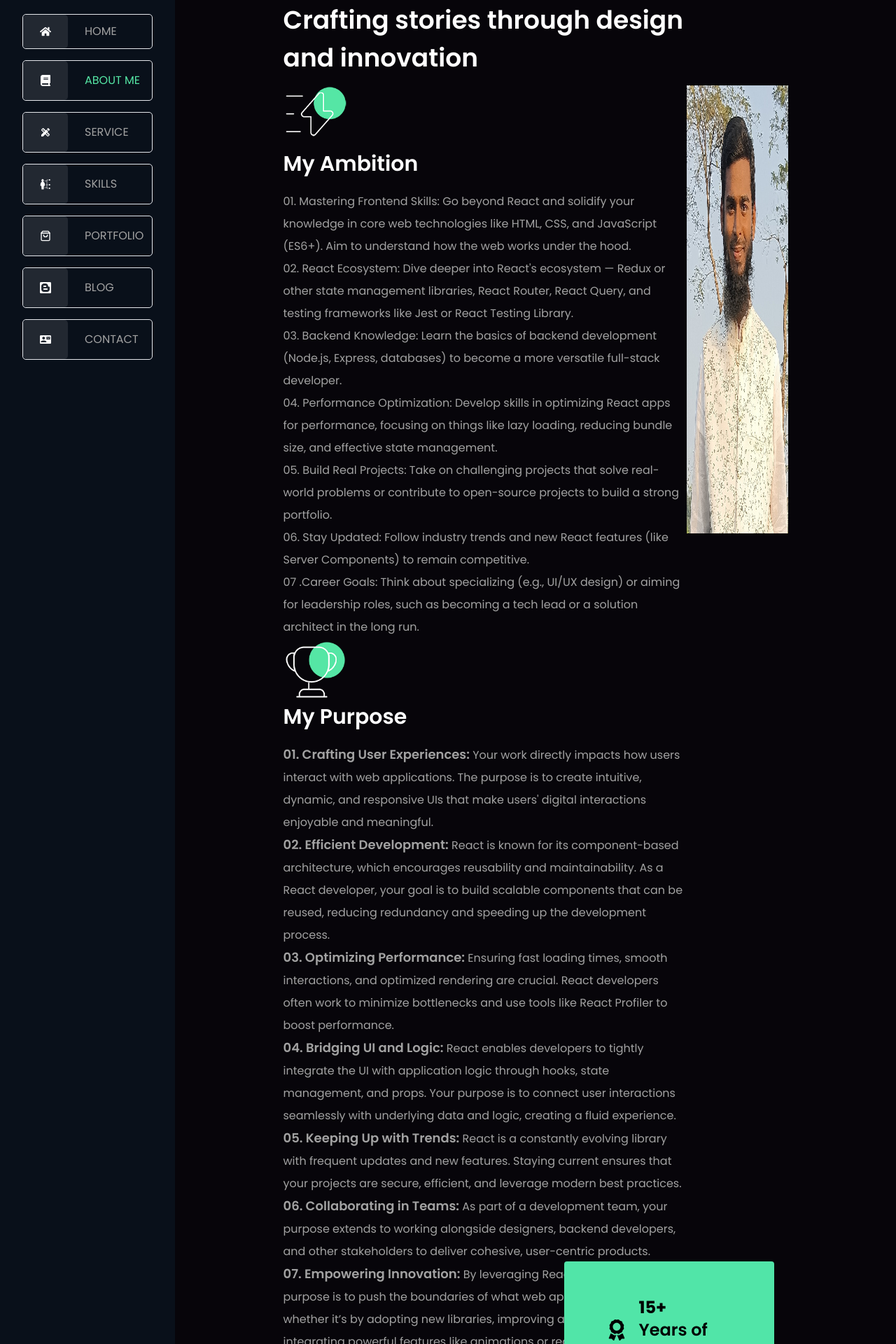
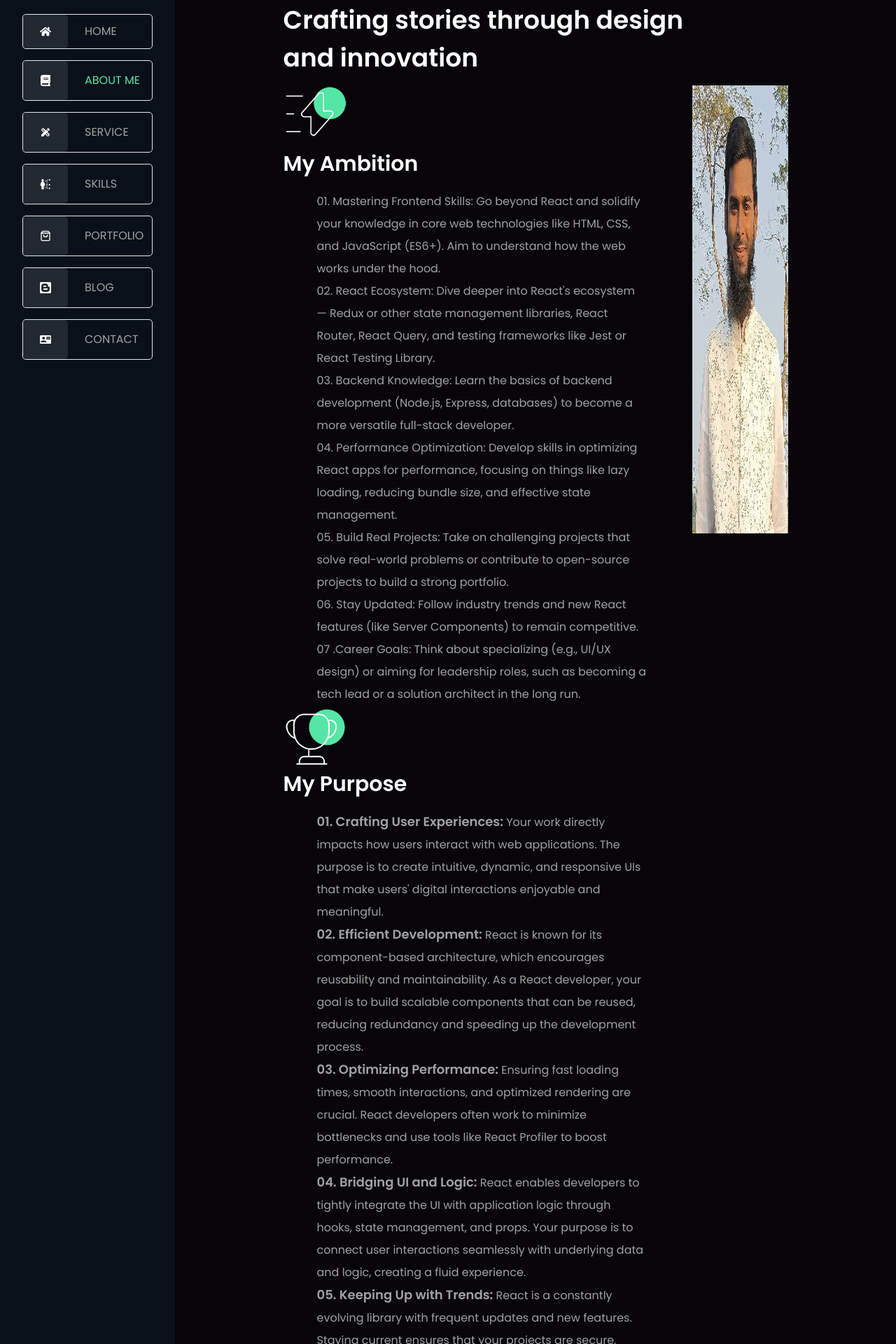
Before and after one commit to naimekattor/naim-portfolio, a React (Vite) app: page /about in a window 1280 px wide. Shown: the part 120-2040 px from the top of the page at 70% size. Built offline with nearby package versions, Linux system fonts and the light colour scheme.

Commit message:
responsiveness

```diff
--- a/src/Pages/About.jsx
+++ b/src/Pages/About.jsx
@@ -12,51 +12,51 @@ const About = () => {
         <h1 className='text-white text-[36px] flex-wrap font-semibold  py-[12px]'>Crafting stories through design <br /> and
           innovation</h1>
       </div>
-      <div className='flex lg:flex-row flex-col'>
+      <div className='flex lg:flex-row flex-col gap-4'>
         <div className='grid grid-cols-1'>
           <div>
             <img src={about_1} alt="" className='w-[90px] h-[90px]' />
             <span className='text-[30px] text-white my-[30px] font-semibold'>My Ambition</span>
-            <p className='text-[#A2A2A2] text-[16px] mt-[15px] text-wrap leading-8'>01. Mastering Frontend Skills: Go beyond React and solidify your knowledge in core web technologies like HTML, CSS, and JavaScript (ES6+). Aim to understand how the web works under the hood.<br/>
+            <p className='text-[#A2A2A2] text-[16px] mt-[15px] text-wrap leading-8 px-12'>01. Mastering Frontend Skills: Go beyond React and solidify your knowledge in core web technologies like HTML, CSS, and JavaScript (ES6+). Aim to understand how the web works under the hood.<br />
 
-02. React Ecosystem: Dive deeper into React's ecosystem — Redux or other state management libraries, React Router, React Query, and testing frameworks like Jest or React Testing Library.<br/>
+              02. React Ecosystem: Dive deeper into React's ecosystem — Redux or other state management libraries, React Router, React Query, and testing frameworks like Jest or React Testing Library.<br />
 
-03. Backend Knowledge: Learn the basics of backend development (Node.js, Express, databases) to become a more versatile full-stack developer.<br/>
+              03. Backend Knowledge: Learn the basics of backend development (Node.js, Express, databases) to become a more versatile full-stack developer.<br />
 
-04. Performance Optimization: Develop skills in optimizing React apps for performance, focusing on things like lazy loading, reducing bundle size, and effective state management.<br/>
+              04. Performance Optimization: Develop skills in optimizing React apps for performance, focusing on things like lazy loading, reducing bundle size, and effective state management.<br />
 
-05. Build Real Projects: Take on challenging projects that solve real-world problems or contribute to open-source projects to build a strong portfolio.<br/>
+              05. Build Real Projects: Take on challenging projects that solve real-world problems or contribute to open-source projects to build a strong portfolio.<br />
 
-06. Stay Updated: Follow industry trends and new React features (like Server Components) to remain competitive.<br/>
+              06. Stay Updated: Follow industry trends and new React features (like Server Components) to remain competitive.<br />
 
-07 .Career Goals: Think about specializing (e.g., UI/UX design) or aiming for leadership roles, such as becoming a tech lead or a solution architect in the long run.</p>
+              07 .Career Goals: Think about specializing (e.g., UI/UX design) or aiming for leadership roles, such as becoming a tech lead or a solution architect in the long run.</p>
           </div>
           <div>
             <img src={about_2} alt="" className='w-[90px] h-[90px]' />
             <span className='text-[30px] text-white my-[30px] font-semibold'>My Purpose</span>
 
-            <p className='text-[#A2A2A2] text-[16px] my-[15px] leading-8'> <span className="text-[18px] font-semibold">01. Crafting User Experiences:</span> Your work directly impacts how users interact with web applications. The purpose is to create intuitive, dynamic, and responsive UIs that make users' digital interactions enjoyable and meaningful.<br/>
+            <p className='text-[#A2A2A2] text-[16px] my-[15px] leading-8 px-12'> <span className="text-[18px] font-semibold">01. Crafting User Experiences:</span> Your work directly impacts how users interact with web applications. The purpose is to create intuitive, dynamic, and responsive UIs that make users' digital interactions enjoyable and meaningful.<br />
 
-<span className="text-[18px] font-semibold">02. Efficient Development:</span> React is known for its component-based architecture, which encourages reusability and maintainability. As a React developer, your goal is to build scalable components that can be reused, reducing redundancy and speeding up the development process.<br/>
+              <span className="text-[18px] font-semibold">02. Efficient Development:</span> React is known for its component-based architecture, which encourages reusability and maintainability. As a React developer, your goal is to build scalable components that can be reused, reducing redundancy and speeding up the development process.<br />
 
-<span className="text-[18px] font-semibold">03. Optimizing Performance:</span> Ensuring fast loading times, smooth interactions, and optimized rendering are crucial. React developers often work to minimize bottlenecks and use tools like React Profiler to boost performance.<br/>
+              <span className="text-[18px] font-semibold">03. Optimizing Performance:</span> Ensuring fast loading times, smooth interactions, and optimized rendering are crucial. React developers often work to minimize bottlenecks and use tools like React Profiler to boost performance.<br />
 
-<span className="text-[18px] font-semibold">04. Bridging UI and Logic:</span> React enables developers to tightly integrate the UI with application logic through hooks, state management, and props. Your purpose is to connect user interactions seamlessly with underlying data and logic, creating a fluid experience.<br/>
+              <span className="text-[18px] font-semibold">04. Bridging UI and Logic:</span> React enables developers to tightly integrate the UI with application logic through hooks, state management, and props. Your purpose is to connect user interactions seamlessly with underlying data and logic, creating a fluid experience.<br />
 
-<span className="text-[18px] font-semibold">05. Keeping Up with Trends:</span> React is a constantly evolving library with frequent updates and new features. Staying current ensures that your projects are secure, efficient, and leverage modern best practices.<br/>
+              <span className="text-[18px] font-semibold">05. Keeping Up with Trends:</span> React is a constantly evolving library with frequent updates and new features. Staying current ensures that your projects are secure, efficient, and leverage modern best practices.<br />
 
-<span className="text-[18px] font-semibold">06. Collaborating in Teams:</span> As part of a development team, your purpose extends to working alongside designers, backend developers, and other stakeholders to deliver cohesive, user-centric products.<br/>
+              <span className="text-[18px] font-semibold">06. Collaborating in Teams:</span> As part of a development team, your purpose extends to working alongside designers, backend developers, and other stakeholders to deliver cohesive, user-centric products.<br />
 
-<span className="text-[18px] font-semibold">07. Empowering Innovation:</span> By leveraging React’s flexibility, your purpose is to push the boundaries of what web applications can do, whether it’s by adopting new libraries, improving accessibility, or integrating powerful features like animations or real-time updates.</p>
+              <span className="text-[18px] font-semibold">07. Empowering Innovation:</span> By leveraging React’s flexibility, your purpose is to push the boundaries of what web applications can do, whether it’s by adopting new libraries, improving accessibility, or integrating powerful features like animations or real-time updates.</p>
           </div>
         </div>
         <div className=' relative'>
           <img src={profile} alt="" className='h-[640px] md:w-[570px] w-[400px]' />
-          <div className='bg-[#51e5a8] py-[50px] md:px-[60px] px-[40px] lg:absolute right-[20px] bottom-[-50px] rounded flex gap-4 items-center justify-center'>
+          <div className='bg-[#51e5a8] py-[50px] md:px-[60px] px-[40px] lg:absolute right-[20px] bottom-0 rounded flex gap-4 items-center justify-center'>
             <div className='text-3xl'><FaAward />
             </div>
             <div >
-              <span className='text-2xl font-bold'>15+</span>
+              <span className='text-2xl font-bold'>5+</span>
               <br />
               <span className='text-2xl font-semibold'>Years of Experience</span>
             </div>
--- a/src/Pages/Contact.jsx
+++ b/src/Pages/Contact.jsx
@@ -5,7 +5,7 @@ import { SlCalender } from "react-icons/sl";
 import Footer from '../Components/Footer';
 const Contact = () => {
   return (
-    <div className='lg:w-[100%] md:w-[100%] h-[100%] mx-auto lg:px-[15%] md:px-[10%] px-[2%] bg-[#02050a]'>
+    <div className='lg:w-[100%] md:w-[100%] h-[100%] mx-auto lg:px-[15%] md:px-[10%] px-[2%] bg-[#02050a] cursor-context-menu'>
       <div className='grid lg:grid-cols-3 md:grid-cols-2 grid-col-1 gap-4 pt-[100px]'>
         <div className='flex flex-col justify-center items-center p-[25px] bg-[#09101a] drop-shadow-lg rounded-[8px]'>
           <span className=' text-[#55e6a5]'><IoPhonePortraitOutline className='text-4xl' />
--- a/src/Pages/Home.jsx
+++ b/src/Pages/Home.jsx
@@ -5,7 +5,7 @@ const Home = () => {
   const [showIframe, setShowIframe] = useState(false);
   return (
     <div className='w-[100%] h-[100%] mx-auto '>
-      <div className='bg-intro1 bg-cover md:bg-cover h-screen w-screen bg-repeat flex items-center'>
+      <div className='bg-intro1 bg-cover md:bg-cover h-full w-full bg-repeat flex items-center'>
         <div className='w-[100%] mx-[15%] '>
           <span className='text-white  md:text-[70px] text-[40px] font-RegularBold'>Hi, I'M Naim ! </span>
           <br />
```
